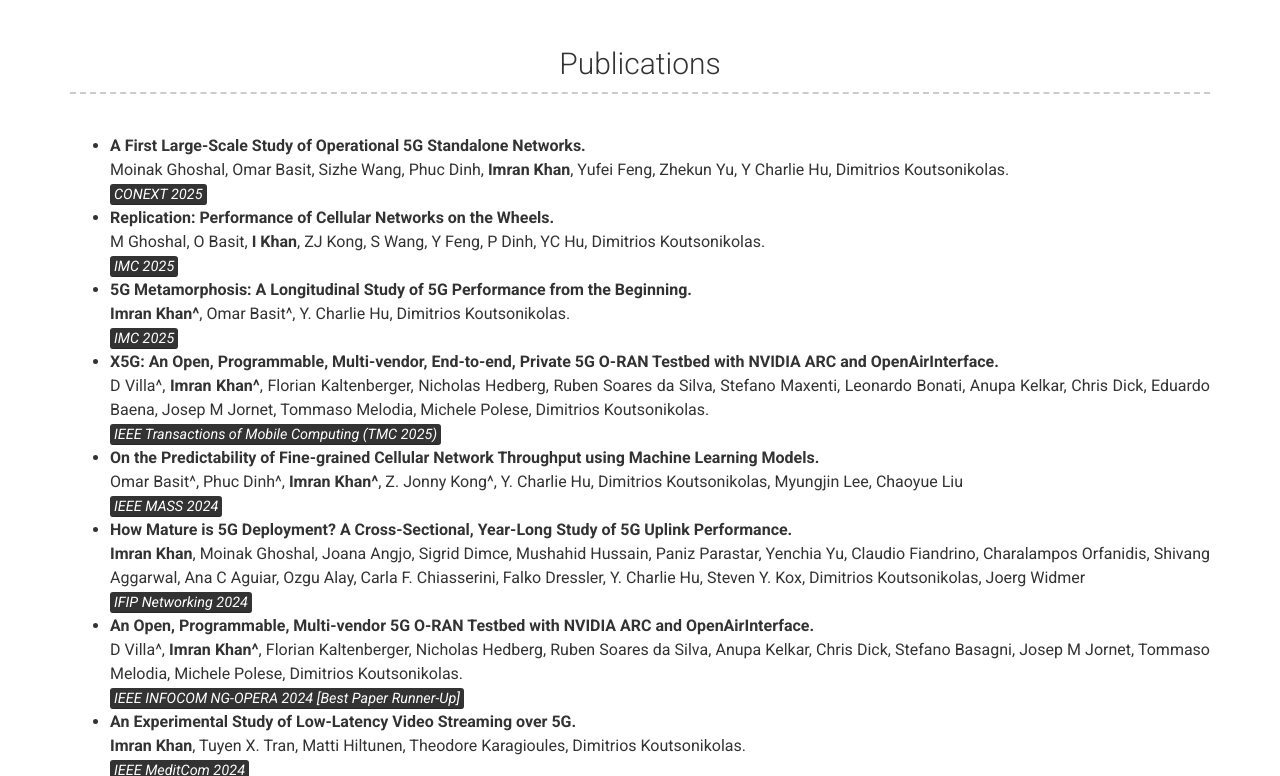
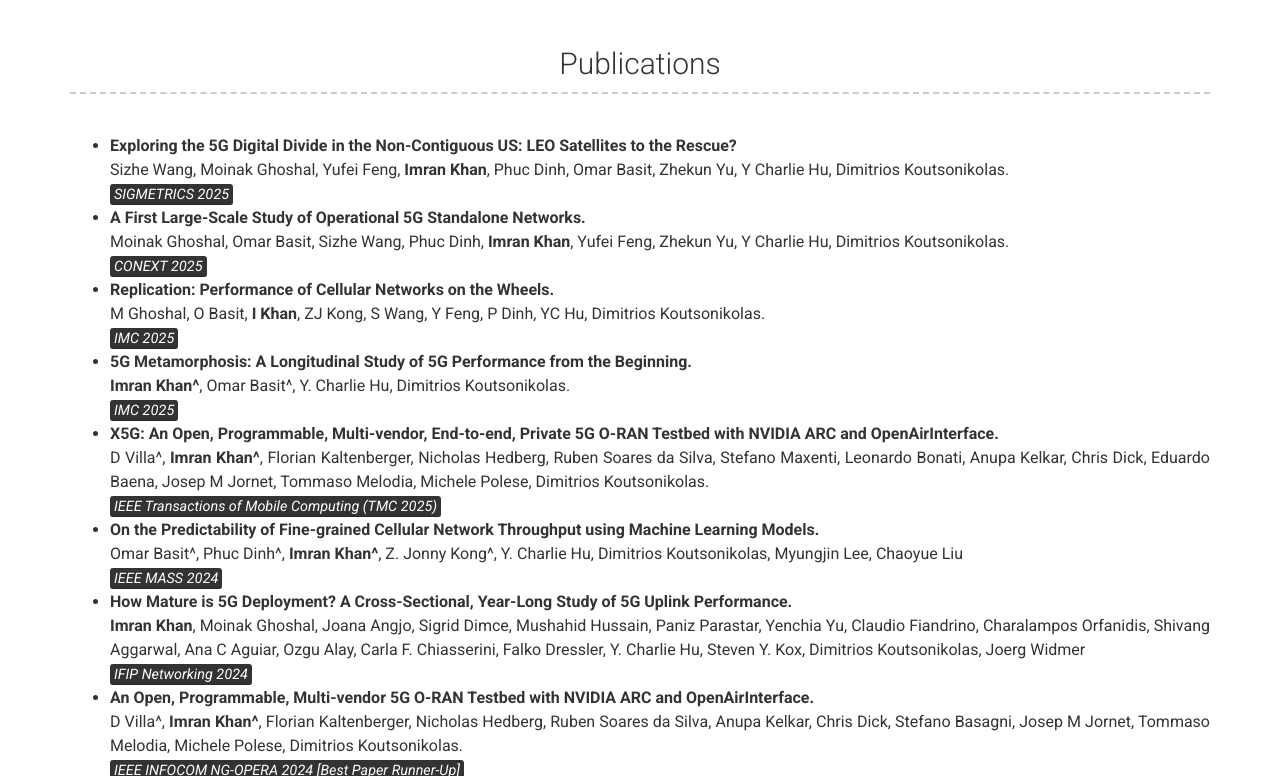
Before and after one commit to imranbuet63/imranbuet63.github.io, a Jekyll site: the page built from index.md, in a window 1280 px wide and 900 px high, scrolled down 382 px, cut to the strip 124-900 px from the top of the window. Built offline with Jekyll 4.4.1, drawn with Linux system fonts in a browser that asks for light colours; nearby versions of some CDN libraries.

Commit message:
publication updated

```diff
--- a/_config.yml
+++ b/_config.yml
@@ -58,7 +58,9 @@ content:
   - title: Publications # Title for the section
     layout: text # Type of content section (list/text)
     content: |
-
+      - <strong>Exploring the 5G Digital Divide in the Non-Contiguous US: LEO Satellites to the Rescue?</strong>
+        <br> Sizhe Wang, Moinak Ghoshal, Yufei Feng, __Imran Khan__, Phuc Dinh, Omar Basit, Zhekun Yu, Y Charlie Hu, Dimitrios Koutsonikolas.
+        <br><em><mark>SIGMETRICS 2025</mark></em>
       - <strong>A First Large-Scale Study of Operational 5G Standalone Networks.</strong>
         <br> Moinak Ghoshal, Omar Basit, Sizhe Wang, Phuc Dinh, __Imran Khan__, Yufei Feng, Zhekun Yu, Y Charlie Hu, Dimitrios Koutsonikolas.
         <br><em><mark>CONEXT 2025</mark></em>
```
